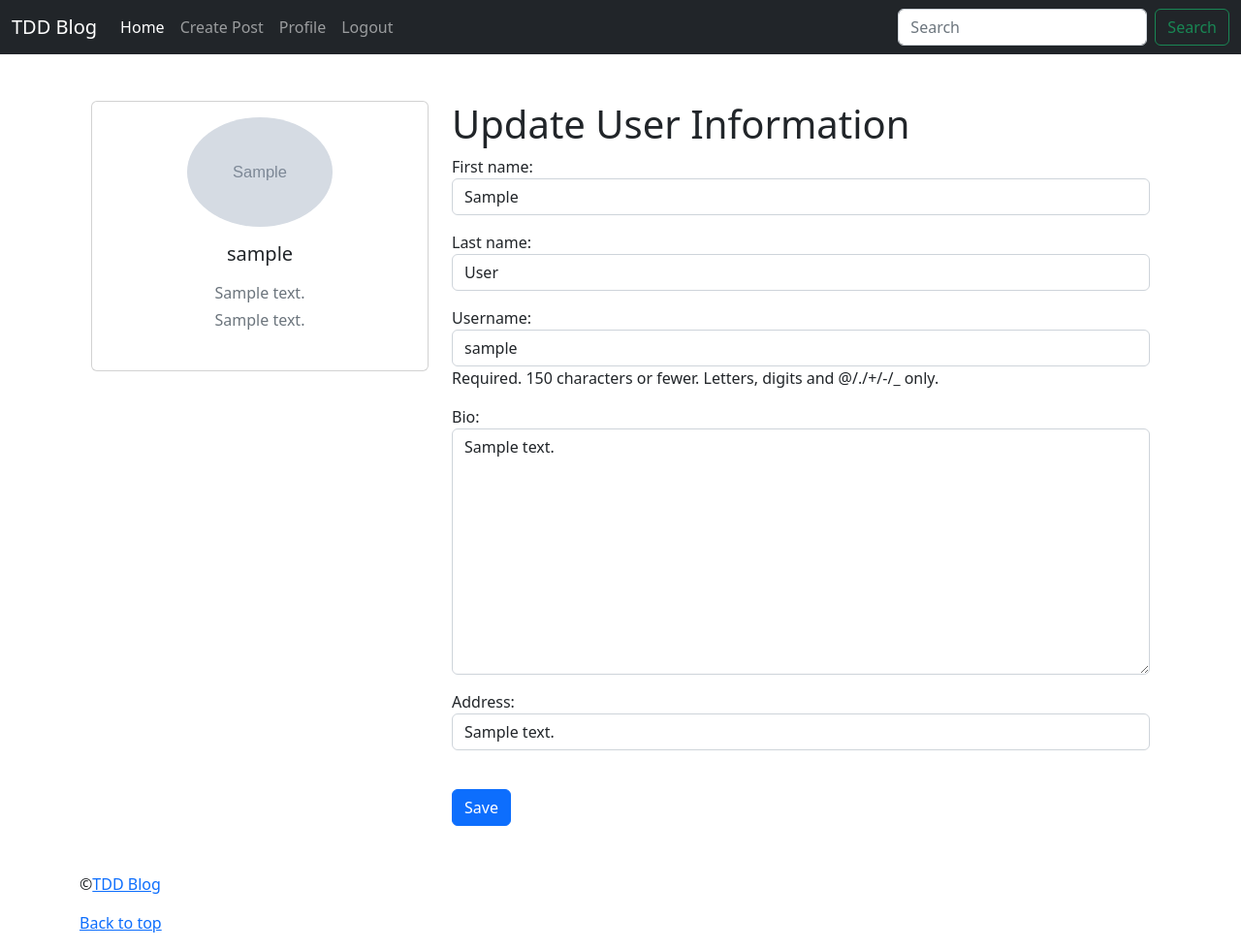
After one commit to adriano-ferrari/learn_tdd_with_django, a Django app: page /accounts/update_user_profile/ in a window 1280 px wide. The commit adds this page. Shown: the whole page at 97% size. Run offline with Django 4.2, Linux system fonts and the light colour scheme; a user stored in the database is signed in; tables that the repository leaves empty hold one stand-in row (values such as "Sample post"); grey boxes marked "Sample" are stand-in pictures; some libraries are stand-ins or nearby versions.

Commit message:
Update User Profile And Set Avatars | Learn Test Driven Development With Django #16

```diff
--- a/accounts/forms.py
+++ b/accounts/forms.py
@@ -1,5 +1,7 @@
 from django.contrib.auth.forms import UserCreationForm
 from django.contrib.auth import get_user_model
+from django import forms
+from .models import Profile
 
 User = get_user_model()
 
@@ -8,4 +10,25 @@ class UserRegistrationForm(UserCreationForm):
 
     class Meta:
         model = User
-        fields =['username','email','password1','password2']
+        fields = ['username', 'email', 'password1', 'password2']
+
+
+class ProfileUpdateForm(forms.ModelForm):
+    class Meta:
+        model = Profile
+        fields = ['bio', 'address']
+        widgets = {
+            'bio': forms.Textarea(attrs={'class': 'form-control'}),
+            'address': forms.TextInput(attrs={'class': 'form-control'}),
+        }
+
+
+class UserUpdateForm(forms.ModelForm):
+    class Meta:
+        model = User
+        fields = ['first_name', 'last_name', 'username']
+        widgets = {
+            'username': forms.TextInput(attrs={'class': 'form-control'}),
+            'first_name': forms.TextInput(attrs={'class': 'form-control'}),
+            'last_name': forms.TextInput(attrs={'class': 'form-control'}),
+        }
--- a/accounts/signals.py
+++ b/accounts/signals.py
@@ -2,12 +2,15 @@ from django.db.models.signals import post_save
 from django.contrib.auth.models import User
 from django.dispatch import receiver
 from .models import Profile
+from .utils import create_avatar
 
 
 @receiver(post_save, sender=User)
 def create_profile(sender, instance, created, **kwargs):
     if created:
-        Profile.objects.create(user=instance)
+        Profile.objects.create(user=instance,
+                               profile_image=create_avatar(instance.email)
+                               )
 
 
 @receiver(post_save, sender=User)
--- a/accounts/urls.py
+++ b/accounts/urls.py
@@ -5,7 +5,7 @@ from . import views
 urlpatterns = [
     path('signup/', views.register_user, name='signup_page'),
     path('login/', views.login_page, name='login_page'),
-    path('logout/',views.logout_user,name='logout'),
+    path('logout/', views.logout_user, name='logout'),
 
     path('password_reset/',
          auth_views.PasswordResetView.as_view(template_name='accounts/password_reset.html'),
@@ -28,4 +28,8 @@ urlpatterns = [
          views.current_user_profile,
          name='current_user_profile'
          ),
+    path('update_user_profile/',
+         views.update_user_profile,
+         name='update_user_profile'
+         )
 ]
--- a/accounts/views.py
+++ b/accounts/views.py
@@ -4,7 +4,7 @@ from django.contrib.auth.forms import AuthenticationForm
 from django.contrib.auth import authenticate, login, logout
 from django.contrib.auth.decorators import login_required
 
-from .forms import UserRegistrationForm
+from .forms import UserRegistrationForm,  UserUpdateForm, ProfileUpdateForm
 from posts.models import Post
 
 
@@ -61,3 +61,31 @@ def current_user_profile(request):
     }
 
     return render(request, 'accounts/currentuserprofile.html', context)
+
+@login_required
+def update_user_profile(request):
+    user_form = UserUpdateForm(instance=request.user)
+    profile_form = ProfileUpdateForm(instance=request.user.profile)
+
+    if request.method == "POST":
+        profile_form = ProfileUpdateForm(instance=request.user.profile,data={
+            'bio': request.POST.get('bio', None),
+            'address': request.POST.get('address', None)
+        })
+        user_form = UserUpdateForm(instance=request.user, data={
+            'first_name': request.POST.get('first_name', None),
+            'last_name': request.POST.get('last_name', None),
+            'username': request.POST.get('username', None),
+        })
+
+        if profile_form.is_valid() and user_form.is_valid():
+            profile_form.save()
+            user_form.save()
+
+            return redirect(reverse('current_user_profile'))
+
+    context ={
+        'profile_form': profile_form,
+        'user_form': user_form
+    }
+    return render(request, 'accounts/updateprofile.html', context)
--- a/templates/accounts/currentuserprofile.html
+++ b/templates/accounts/currentuserprofile.html
@@ -8,13 +8,13 @@
       <div class="col-lg-4">
         <div class="card mb-4">
           <div class="card-body text-center">
-            <img src="{{user.profile.profile_image}}" alt="avatar" class="rounded-circle img-fluid"
+            <img src="{{ user.profile.profile_image }}" alt="avatar" class="rounded-circle img-fluid"
               style="width: 150px" />
             <h5 class="my-3">{{user.username}}</h5>
             <p class="text-muted mb-1">{{user.profile.bio}}</p>
             <p class="text-muted mb-4">{{user.profile.address}}</p>
             <div class="d-flex justify-content-center mb-2">
-              <a href="#" class="btn btn-primary">Edit Profile</a>
+              <a href="{% url 'update_user_profile' %}" class="btn btn-primary">Edit Profile</a>
             </div>
           </div>
         </div>
--- /dev/null
+++ b/templates/accounts/updateprofile.html
@@ -0,0 +1,33 @@
+{% extends 'base.html' %}
+
+{% load crispy_forms_tags %}
+
+{% block content %}
+<section style="background-color: #fff">
+    <div class="container py-5">
+        <div class="row">
+            <div class="col-lg-4">
+                <div class="card mb-4">
+                    <div class="card-body text-center">
+                        <img src="{{user.profile.profile_image}}" alt="avatar" class="rounded-circle img-fluid"
+                            style="width: 150px" />
+                        <h5 class="my-3">{{user.username}}</h5>
+                        <p class="text-muted mb-1">{{ user.profile.bio }}</p>
+                        <p class="text-muted mb-4">{{ user.profile.address }}</p>
+                    </div>
+                </div>
+            </div>
+            <div class="col-lg-8">
+                <h1>Update User Information</h1>
+                <form action="" method="post">
+                    {% csrf_token %}
+                    {{ user_form.as_p }}
+                    {{ profile_form.as_p }}
+                    <br>
+                    <input type="submit" value="Save" class="btn btn-primary">
+                </form>
+            </div>
+        </div>
+    </div>
+</section>
+{% endblock content %}
--- a/templates/base.html
+++ b/templates/base.html
@@ -41,7 +41,7 @@
               </li>
               {% if user.is_authenticated %}
               <li class="nav-item">
-                <a class="nav-link" href="% url 'create_post' %">Create Post</a>
+                <a class="nav-link" href="{% url 'create_post' %}">Create Post</a>
               </li>
               <li class="nav-item">
                 <a class="nav-link" href="{% url 'current_user_profile' %}">Profile</a>
```
Also changed, not shown: accounts/test/test_user_profile.py (added, +68 -0 lines), accounts/utils.py (added, +7 -0 lines), posts/test/test_homepage.py (line endings or trailing spaces).
